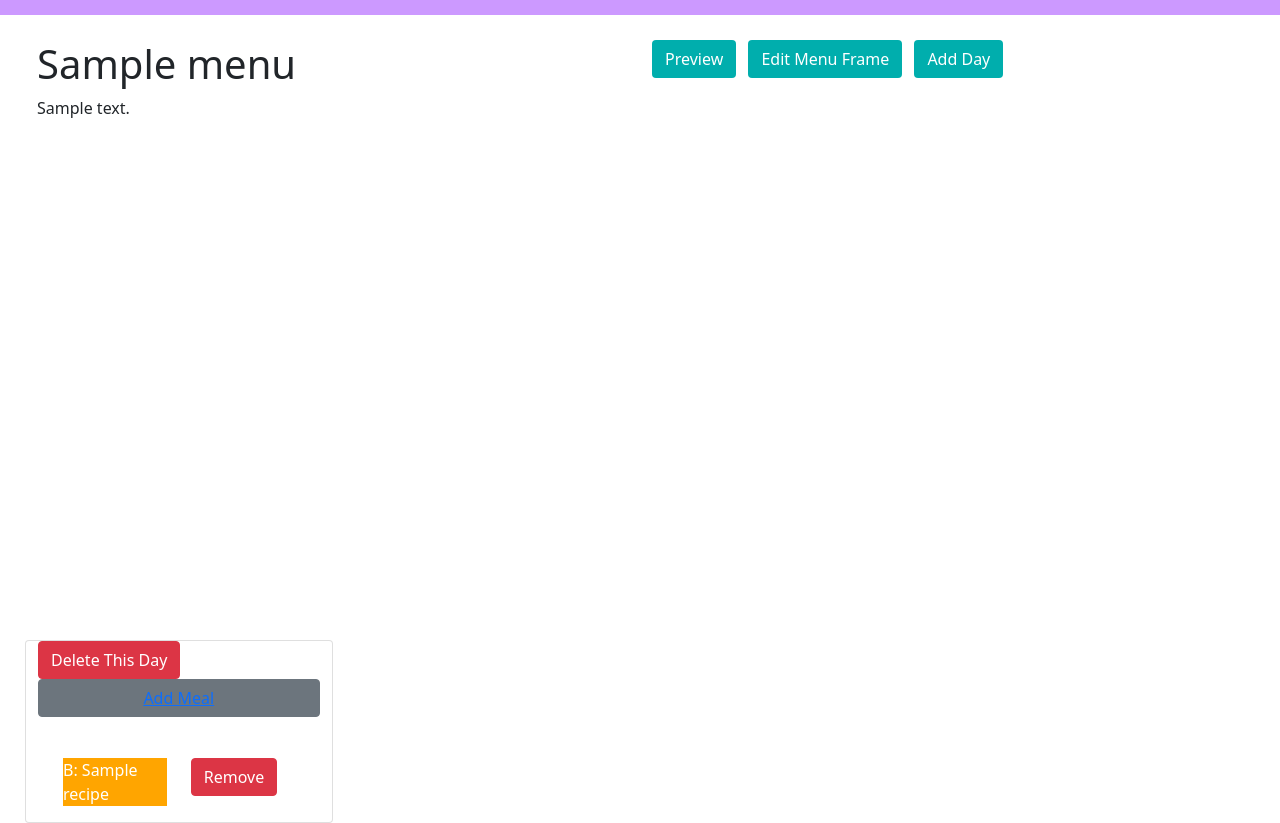
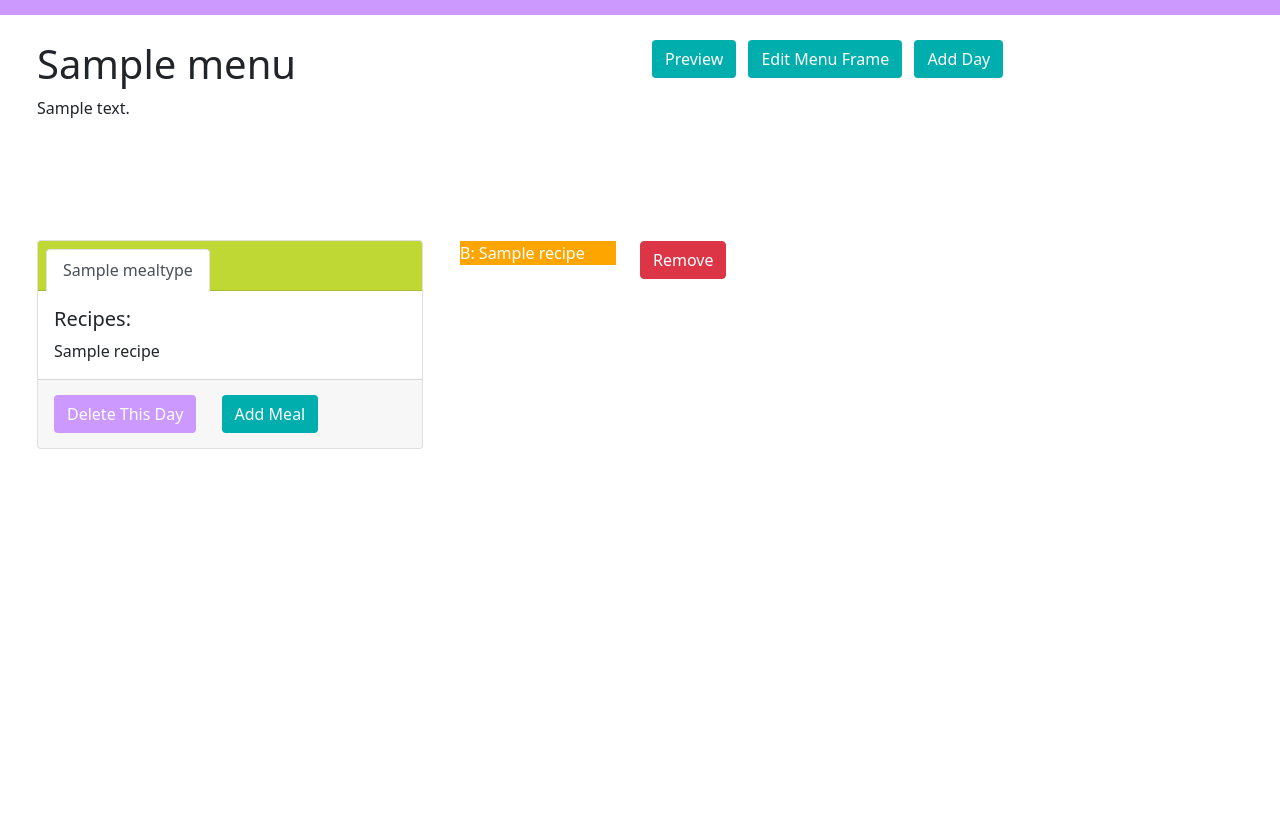
Before and after one commit to neomarwilliams/django_menu_builder, a Django app: template menus/templates/menu_builder.html in a window 1280 px wide. Shown: the part 759-1582 px from the top of the page. After the commit the page ends 1208 px from the top, so only its background shows below. Run offline with Django 3.2, Linux system fonts and the light colour scheme; the template is opened without the code that fills it: values that come from a table or form of the project are taken from there, others are empty; tables that the repository leaves empty hold one stand-in row (values such as "Sample post"); some libraries are stand-ins or nearby versions.

Commit message:
working on day cards display

```diff
--- a/menus/static/css/menus.css
+++ b/menus/static/css/menus.css
@@ -24,6 +24,7 @@
 
 .nav-link {
     color: #FFFFFF;
+    text-decoration: none;
 }
 
 .blue-w-padding{
@@ -57,7 +58,13 @@ h3 {
 }
 
 #dashboard {
-    min-height: 600px;
+    min-height: 200px;
+}
+
+.day-card-header {
+    background-color: #BFD834;
+    /* background-color: #858e96; */
+    min-height: 20px;
 }
 
 .breakfast{
--- a/menus/templates/menu_builder.html
+++ b/menus/templates/menu_builder.html
@@ -109,9 +109,63 @@
                 {% endfor %}
             </p> -->
         </div>
-        <div class="row">
+        <div class="row row-cols-1 row-cols-md-3 g-4">
             {% for day in days %}
-            <div class="col-3 card">
+            <div class="col">
+                <div class="card h-100">
+                    <div class="card-header day-card-header">
+                        <ul class="nav nav-tabs card-header-tabs">
+                            {% for recipe in day.recipes.all %}
+                                {% for meal in recipe.meals.all %}
+                                <li class="nav-item">
+                                    <a class="nav-link active" aria-current="true" href="http://localhost:8000/recipes/{{current_menu.id}}/{{meal.id}}/{{day.id}}">{{meal.meal_name}}</a>
+                                </li>
+                                {% endfor %}
+                            {% endfor %}
+                    </div>
+                    <div class="card-body">
+                        <h5 class="card-title">Recipes:</h5>
+                        <p class="card-text">{{recipe.title}}</p>
+                    </div>
+                    <div class="card-footer list-inline">
+                        <div class="list-inline-item">
+                            <form action="http://localhost:8000/menus/{{day.menu.id}}/day/delete/{{day.id}}/" method="post" name="delete_recipe">
+                                {% csrf_token %}
+                                <button type="submit" class="btn purple-background">Delete This Day</button>
+                            </form>
+                        </div>
+                        <div class="list-inline-item">
+                            <button class="btn">
+                                <a href="http://localhost:8000/recipes/new/{{current_menu.id}}/{{day.id}}/" class="btn blue-background">
+                                    Add Meal
+                                </a>
+                            </button>
+                        </div>
+                    </div>
+                </div>
+            </div>
+
+            <!-- <div class="card text-center">
+                <div class="card-header">
+                  <ul class="nav nav-tabs card-header-tabs">
+                    <li class="nav-item">
+                      <a class="nav-link active" aria-current="true" href="#">Active</a>
+                    </li>
+                    <li class="nav-item">
+                      <a class="nav-link" href="#">Link</a>
+                    </li>
+                    <li class="nav-item">
+                      <a class="nav-link disabled" href="#" tabindex="-1" aria-disabled="true">Disabled</a>
+                    </li>
+                  </ul>
+                </div>
+                <div class="card-body">
+                  <h5 class="card-title">Special title treatment</h5>
+                  <p class="card-text">With supporting text below as a natural lead-in to additional content.</p>
+                  <a href="#" class="btn btn-primary">Go somewhere</a>
+                </div>
+              </div> -->
+            <!-- <div class="col-3 card">
                 <form action="http://localhost:8000/menus/{{day.menu.id}}/day/delete/{{day.id}}/" method="post" name="delete_recipe">
                     {% csrf_token %}
                     <button type="submit" class="btn btn-danger">Delete This Day</button>
@@ -121,11 +175,11 @@
                         Delete This Day
                     </a>
                 </p> -->
-                <p class="btn btn-secondary">
+                <!-- <p class="btn btn-secondary">
                     <a href="http://localhost:8000/recipes/new/{{current_menu.id}}/{{day.id}}/" >
                         Add Meal
                     </a>
-                </p>
+                </p> -->
                 {% for recipe in day.recipes.all %}
                     <!-- <p>{{recipe.title}}</p>
                     <form action="http://localhost:8000/recipes/delete/{{current_menu.id}}/{{day.id}}/{{recipe.id}}/" method="post" name="delete_recipe">
@@ -199,3 +253,42 @@
     <script src="https://stackpath.bootstrapcdn.com/bootstrap/4.1.3/js/bootstrap.min.js" integrity="sha384-ChfqqxuZUCnJSK3+MXmPNIyE6ZbWh2IMqE241rYiqJxyMiZ6OW/JmZQ5stwEULTy" crossorigin="anonymous"></script>
 </body>
 </html>
+
+<!-- <div class="row row-cols-1 row-cols-md-3 g-4">
+    <div class="col">
+      <div class="card h-100">
+        <img src="..." class="card-img-top" alt="...">
+        <div class="card-body">
+          <h5 class="card-title">Card title</h5>
+          <p class="card-text">This is a wider card with supporting text below as a natural lead-in to additional content. This content is a little bit longer.</p>
+        </div>
+        <div class="card-footer">
+          <small class="text-muted">Last updated 3 mins ago</small>
+        </div>
+      </div>
+    </div>
+    <div class="col">
+      <div class="card h-100">
+        <img src="..." class="card-img-top" alt="...">
+        <div class="card-body">
+          <h5 class="card-title">Card title</h5>
+          <p class="card-text">This card has supporting text below as a natural lead-in to additional content.</p>
+        </div>
+        <div class="card-footer">
+          <small class="text-muted">Last updated 3 mins ago</small>
+        </div>
+      </div>
+    </div>
+    <div class="col">
+      <div class="card h-100">
+        <img src="..." class="card-img-top" alt="...">
+        <div class="card-body">
+          <h5 class="card-title">Card title</h5>
+          <p class="card-text">This is a wider card with supporting text below as a natural lead-in to additional content. This card has even longer content than the first to show that equal height action.</p>
+        </div>
+        <div class="card-footer">
+          <small class="text-muted">Last updated 3 mins ago</small>
+        </div>
+      </div>
+    </div>
+  </div> -->
--- a/recipes/models.py
+++ b/recipes/models.py
@@ -63,6 +63,7 @@ class MealTypeManager(models.Manager):
 
         return errors
 
+
 class MealType(models.Model):
     meal_name = models.CharField(max_length=45)
     recipes= models.ManyToManyField(Recipe, related_name='meals')
--- a/recipes/urls.py
+++ b/recipes/urls.py
@@ -6,4 +6,5 @@ urlpatterns = [
     path('new/<int:menu_id>/<int:day_id>/', views.recipes, name = 'new_recipe'),
     path('create/<int:menu_id>/<int:day_id>/', views.create_recipe),
     path('delete/<int:menu_id>/<int:day_id>/<int:recipe_id>/', views.delete_recipe, name='delete_recipe'),
+    path('<int:menu_id>/<int:meal_type_id>/<int:day_id>/', views.card_tab_display, name='card_tab_display'),
 ]
```
Also changed, not shown: recipes/views.py (+26 -0 lines).
